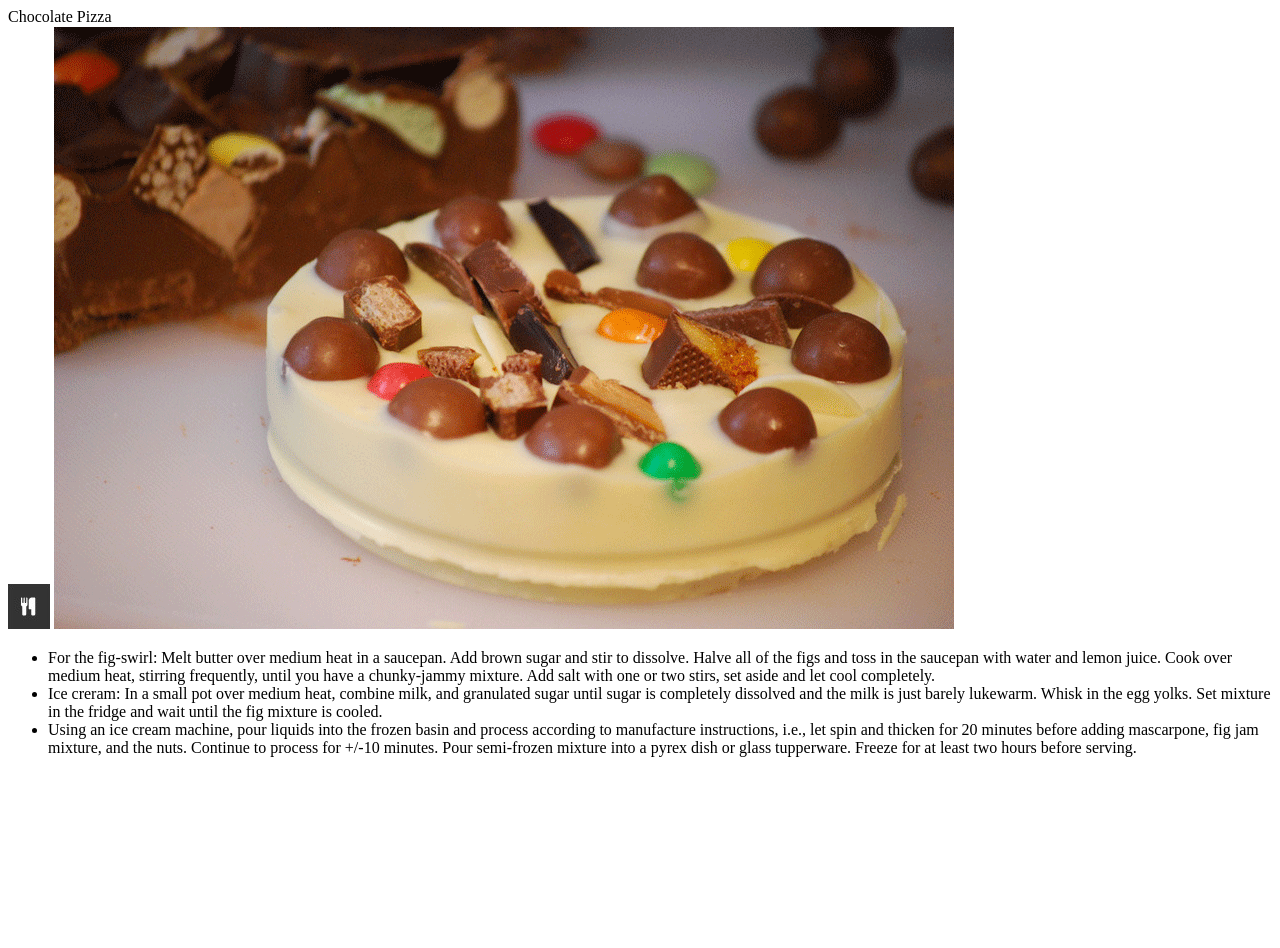
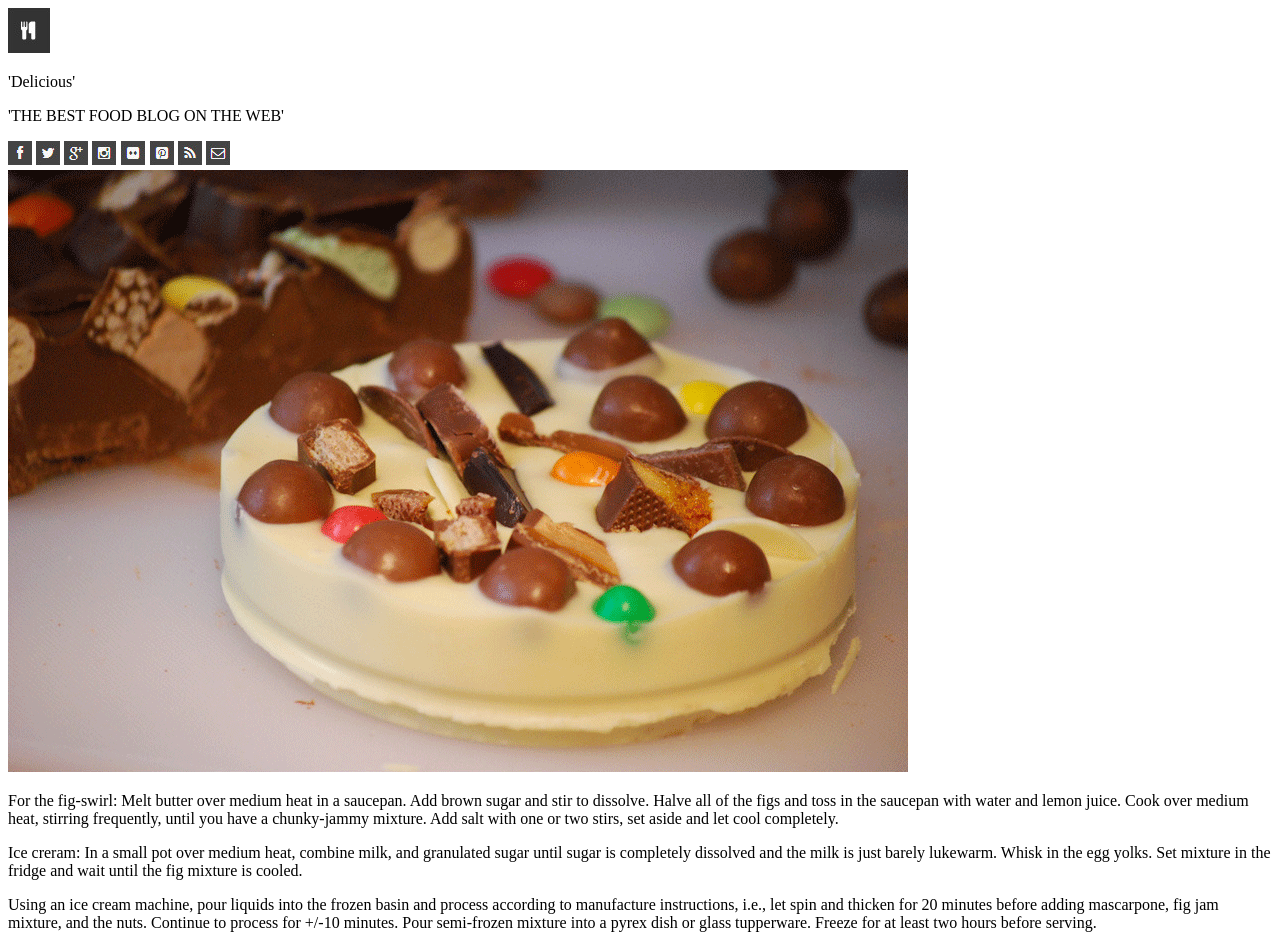
Before and after one commit to Alwynblake/chocolatepizza, a plain HTML site: page index.html in a window 1280 px wide. Before the commit the page ends 800 px from the top, so only its background shows below. Drawn offline with Linux system fonts and the light colour scheme.

Commit message:
updates made

```diff
--- a/index.html
+++ b/index.html
@@ -1,31 +1,48 @@
 <!doctype html>
 <html>
-<header>
-  Chocolate Pizza
-</header>
 
 <head>
-  <img src="img/logo.png">
+  <title>Chocolate Pizza</title>
 </head>
-<img src="img/choco-pizza.png">
+<main>
 
   <body>
+    <header>
+      <section class='home'>
+        <img src="img/logo.png">
+        <p class='delicious'>'Delicious'</p>
+        <p class='tagline'>'THE BEST FOOD BLOG ON THE WEB'</p>
+      </section>
+      <nav>
+        <img src="img/fb-icon.png">
+        <img src="img/twit-icon.png">
+        <img src="img/gp-icon.png">
+        <img src="img/insta-icon.png">
+        <img src="img/flic-icon.png">
+        <img src="img/pint-icon.png">
+        <img src="img/rss-icon.png">
+        <img src="img/mail-icon.png">
+      </nav>
+    </header>
     <section>
-    <ul>
-      <li> For the fig-swirl: Melt butter over medium heat in a saucepan. Add brown sugar and stir to dissolve. Halve
+      <div>
+        <img src="img/choco-pizza.png">
+        <p> For the fig-swirl: Melt butter over medium heat in a saucepan. Add brown sugar and stir to dissolve. Halve
           all of the figs and toss in the saucepan with water and lemon juice. Cook over medium heat, stirring
           frequently, until you have a chunky-jammy mixture. Add salt with one or two stirs, set aside and let cool
-        completely.</li>
-      <li> Ice creram: In a small pot over medium heat, combine milk, and granulated sugar until sugar is completely
+          completely.</p>
+        <p> Ice creram: In a small pot over medium heat, combine milk, and granulated sugar until sugar is completely
           dissolved and the milk is just barely lukewarm. Whisk in the egg yolks. Set mixture in the fridge and wait
-        until the fig mixture is cooled.</li>
-      <li> Using an ice cream machine, pour liquids into the frozen basin and process according to manufacture
+          until the fig mixture is cooled.</p>
+        <p> Using an ice cream machine, pour liquids into the frozen basin and process according to manufacture
           instructions, i.e., let spin and thicken for 20 minutes before adding mascarpone, fig jam mixture, and the
           nuts. Continue to process for +/-10 minutes. Pour semi-frozen mixture into a pyrex dish or glass tupperware.
-        Freeze for at least two hours before serving.</li>
-    </ul>
+          Freeze for at least two hours before serving.</p>
+      </div>
 
     </section>
   </body>
+  <footer></footer>
+</main>
 
 </html>
```
Lines whose indentation alone changed are shown as unchanged.
